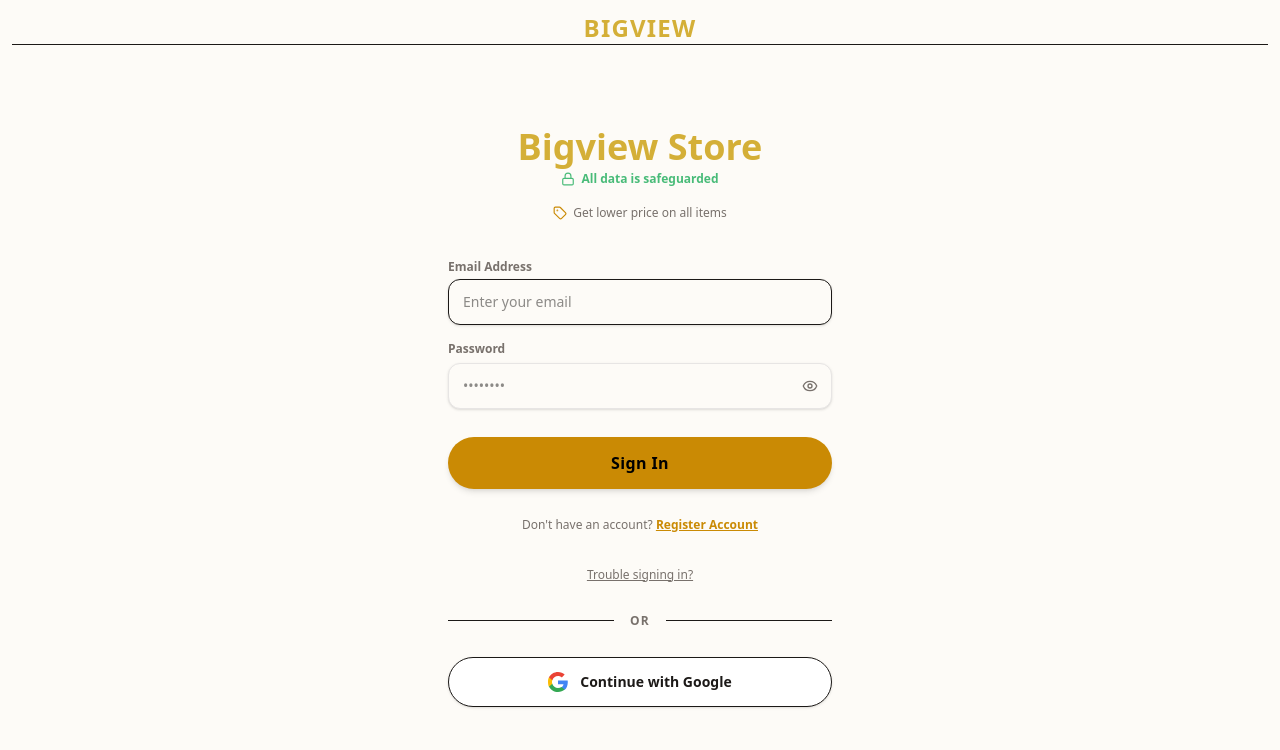
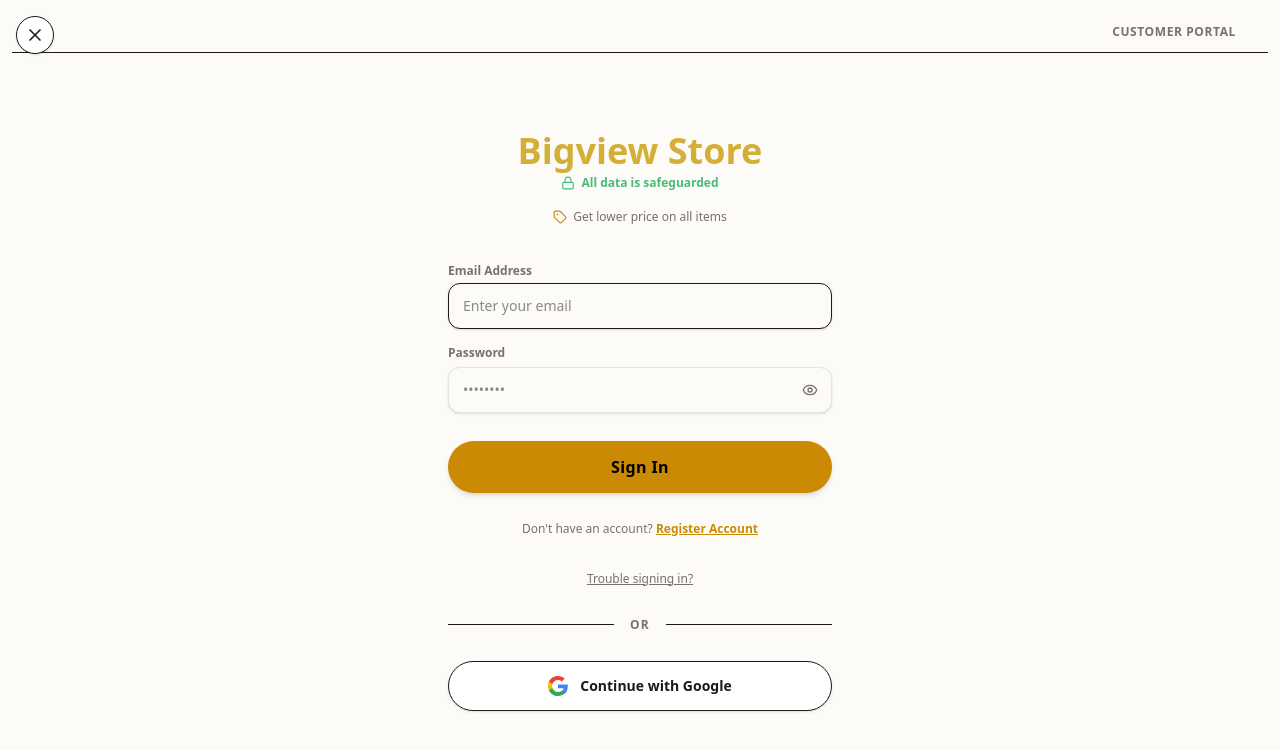
Before and after one commit to Henry3029/bigview-store, a Next.js app: page /login/customer in a window 1280 px wide. Shown: the top 750 px of the page. Built offline with nearby package versions, Linux system fonts and the light colour scheme.

Commit message:
create closetostorebutton.tsx filw

```diff
--- a/src/app/login/customer/page.tsx
+++ b/src/app/login/customer/page.tsx
@@ -1,11 +1,12 @@
 'use client';
 
 import React, { useState } from 'react';
-import { Lock, Tag, X } from 'lucide-react';
+import { Lock, Tag } from 'lucide-react';
 import PasswordField from '@/components/PasswordField';
 import BottomAlert from '@/components/BottomAlert';
 import { GoogleIcon } from '@/components/icons/GoogleIcon';
 import { signIn } from 'next-auth/react';
+import CloseToStoreButton from '@/components/CloseToStoreButton';
 
 interface CustomerLoginProps {
   onClose?: () => void;
@@ -94,24 +95,17 @@ export default function CustomerLogin({
 
   return (
     <div className="min-h-screen w-full flex flex-col bg-skin-base relative px-3 py-3">
+      {/* Close to Store / Modal Button */}
+      <CloseToStoreButton
+        onClick={onClose}
+        className="absolute top-3 left-3 sm:top-4 sm:left-4 z-20"
+      />
+
       {/* HEADER BAR */}
-      <div className="w-full flex items-center justify-between px-4 py-4 sm:px-8 border-b border-skin-base/25">
-        {onClose && (
-          <button
-            type="button"
-            onClick={onClose}
-            className="p-2 text-skin-muted hover:text-skin-base transition rounded-full hover:bg-skin-card"
-            aria-label="Close"
-          >
-            <X className="w-6 h-6" />
-          </button>
-        )}
-
-        <h1 className="text-xl sm:text-2xl font-black text-[#D4AF37] tracking-wider absolute left-1/2 -translate-x-1/2">
-          BIGVIEW
-        </h1>
-
-        <div className="w-10" />
+      <div className="w-full flex items-center justify-end px-4 py-3 sm:px-8 border-b border-skin-base/25">
+        <span className="text-xs font-bold text-skin-muted uppercase tracking-wider">
+          Customer Portal
+        </span>
       </div>
 
       {/* CONTENT STACK (No Container Card) */}
@@ -179,7 +173,7 @@ export default function CustomerLogin({
 
           {/* LINK TO REGISTRATION PAGE */}
           <div className="text-xs text-skin-muted pt-1">
-            Don't have an account?{' '}
+            Don&apos;t have an account?{' '}
             <a
               href="/register/customer"
               className="text-brand-yellow font-bold underline"
--- /dev/null
+++ b/src/components/CloseToStoreButton.tsx
@@ -0,0 +1,44 @@
+'use client';
+
+import React from 'react';
+import Link from 'next/link';
+import { X } from 'lucide-react';
+
+interface CloseToStoreButtonProps {
+  href?: string;
+  onClick?: () => void;
+  className?: string;
+  ariaLabel?: string;
+}
+
+export default function CloseToStoreButton({
+  href = '/',
+  onClick,
+  className = '',
+  ariaLabel = 'Back to Storefront',
+}: CloseToStoreButtonProps) {
+  if (onClick) {
+    return (
+      <button
+        type="button"
+        onClick={onClick}
+        aria-label={ariaLabel}
+        title={ariaLabel}
+        className={`p-2 rounded-full bg-skin-card border border-skin-base/40 text-skin-base hover:border-brand-yellow hover:text-brand-yellow transition shadow-sm ${className}`}
+      >
+        <X className="w-5 h-5" />
+      </button>
+    );
+  }
+
+  return (
+    <Link
+      href={href}
+      aria-label={ariaLabel}
+      title={ariaLabel}
+      className={`p-2 rounded-full bg-skin-card border border-skin-base/40 text-skin-base hover:border-brand-yellow hover:text-brand-yellow transition shadow-sm ${className}`}
+    >
+      <X className="w-5 h-5" />
+    </Link>
+  );
+}
```
